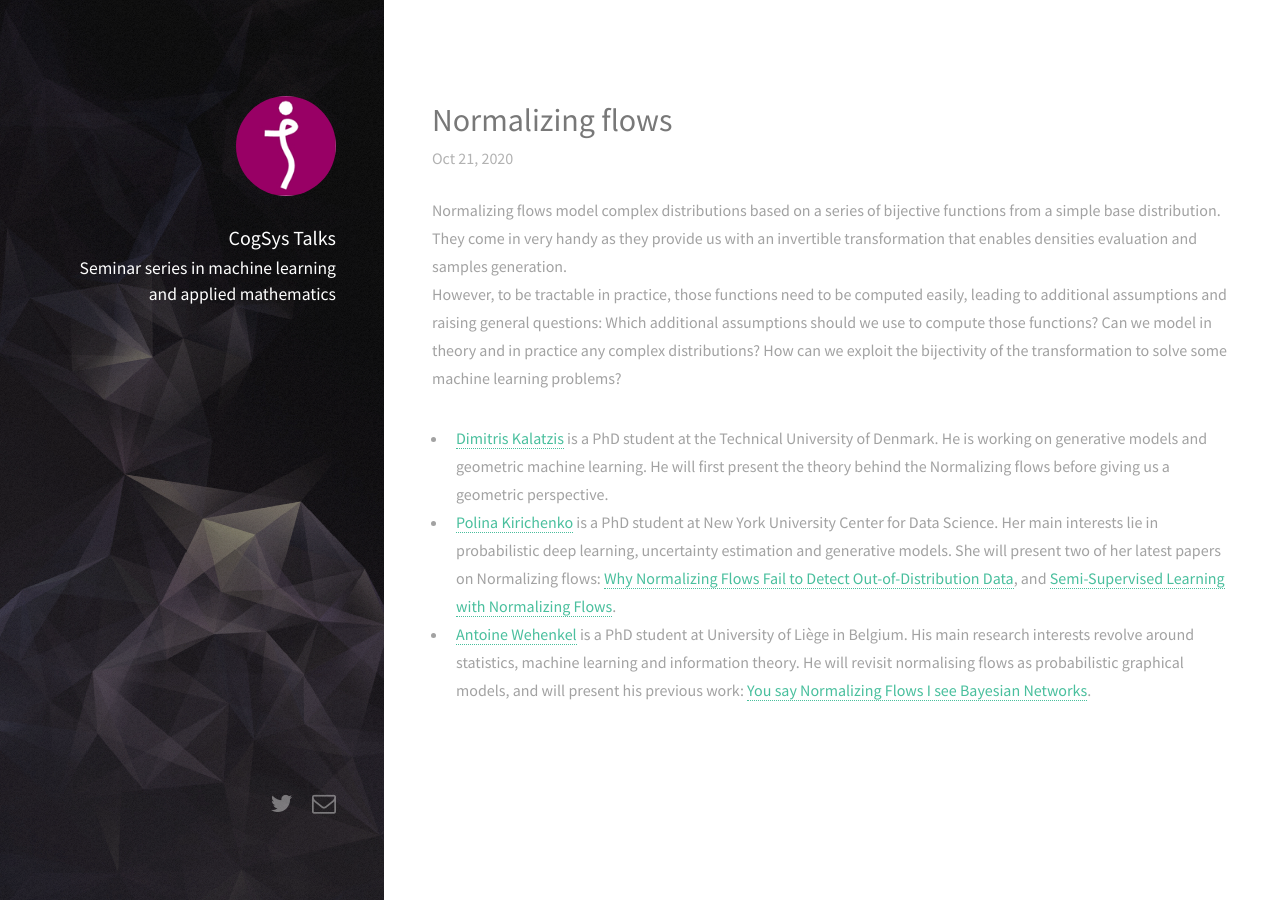
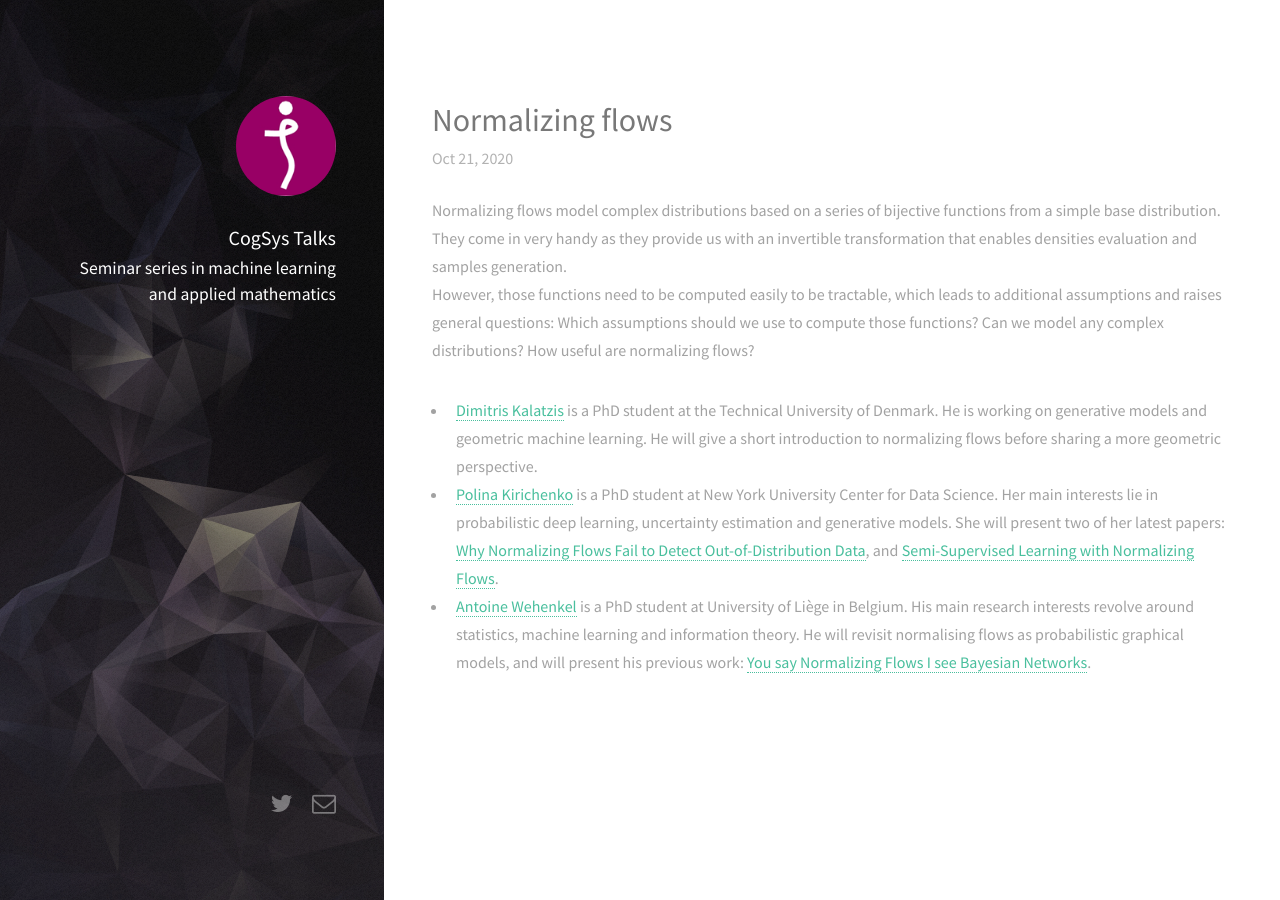
Before and after one commit to cogsystalks/cogsystalks.github.io, a Jekyll site: the page built from _posts/2020-10-18-normalizing-flows.md, in a window 1280 px wide. Built offline with Jekyll 4.4.1, drawn with Linux system fonts in a browser that asks for light colours; nearby versions of some CDN libraries.

Commit message:
minor changes

```diff
--- a/_posts/2020-10-18-normalizing-flows.md
+++ b/_posts/2020-10-18-normalizing-flows.md
@@ -8,8 +8,8 @@ permalink: /event-5/
 ---
 
 Normalizing flows model complex distributions based on a series of bijective functions from a simple base distribution. They come in very handy as they provide us with an invertible transformation that enables densities evaluation and samples generation. \\
-However, to be tractable in practice, those functions need to be computed easily, leading to additional assumptions and raising general questions: Which additional assumptions should we use to compute those functions? Can we model in theory and in practice any complex distributions? How can we exploit the bijectivity of the transformation to solve some machine learning problems?
+However, those functions need to be computed easily to be tractable, which leads to additional assumptions and raises general questions: Which assumptions should we use to compute those functions? Can we model any complex distributions? How useful are normalizing flows?
 
-  - [Dimitris Kalatzis](https://orbit.dtu.dk/en/persons/dimitrios-kalatzis) is a PhD student at the Technical University of Denmark. He is working on generative models and geometric machine learning. He will first present the theory behind the Normalizing flows before giving us a geometric perspective.
-  - [Polina Kirichenko](https://polkirichenko.github.io/) is a PhD student at New York University Center for Data Science. Her main interests lie in probabilistic deep learning, uncertainty estimation and generative models. She will present two of her latest papers on Normalizing flows: [Why Normalizing Flows Fail to Detect Out-of-Distribution Data](https://arxiv.org/abs/2006.08545), and [Semi-Supervised Learning with Normalizing Flows](https://arxiv.org/abs/1912.13025).
+  - [Dimitris Kalatzis](https://orbit.dtu.dk/en/persons/dimitrios-kalatzis) is a PhD student at the Technical University of Denmark. He is working on generative models and geometric machine learning. He will give a short introduction to normalizing flows before sharing a more geometric perspective.
+  - [Polina Kirichenko](https://polkirichenko.github.io/) is a PhD student at New York University Center for Data Science. Her main interests lie in probabilistic deep learning, uncertainty estimation and generative models. She will present two of her latest papers: [Why Normalizing Flows Fail to Detect Out-of-Distribution Data](https://arxiv.org/abs/2006.08545), and [Semi-Supervised Learning with Normalizing Flows](https://arxiv.org/abs/1912.13025).
   - [Antoine Wehenkel](https://awehenkel.github.io/) is a PhD student at University of Liège in Belgium. His main research interests revolve around statistics, machine learning and information theory. He will revisit normalising flows as probabilistic graphical models, and will present his previous work: [You say Normalizing Flows I see Bayesian Networks](https://arxiv.org/abs/2006.00866).
```
